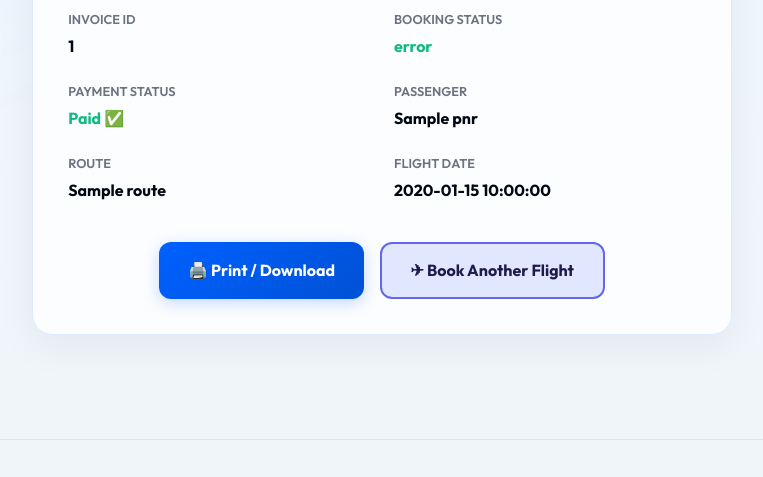
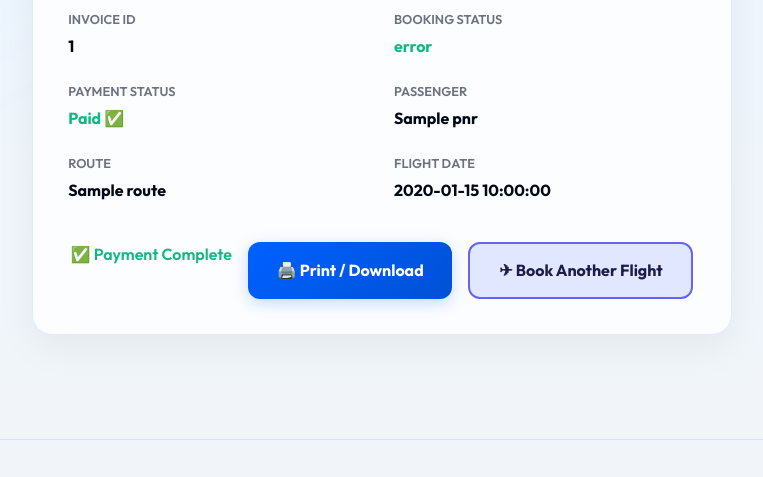
Before and after one commit to lankeethebeast/skylink-flight-booking, a Flask app: template skylink_app/templates/confirmation.html in a window 1280 px wide. Shown: the part 1020-1497 px from the top of the page, without its empty margins (258-1021 px from the left). Run offline with Flask 3, Linux system fonts and the light colour scheme; the template is opened without the code that fills it: most values are stand-ins (such as "Sample title", 1, 10 or a date in 2020); some libraries are stand-ins or nearby versions.

Commit message:
fix: show Paystack payment button based on payment status, not PNR existence
The provider returns a PNR during the reserve step (before payment).
The template was hiding the payment button inside {% if not pnr_data %},
so when a PNR existed but payment was still pending, users could never
see or click the Pay button.

```diff
--- a/skylink_app/templates/confirmation.html
+++ b/skylink_app/templates/confirmation.html
@@ -95,19 +95,17 @@
   </div>
 
   <div style="display: flex; gap: 1rem; justify-content: center; margin-top: 2.5rem; flex-wrap: wrap;">
-    {% if not pnr_data %}
+    {% if payment_status != 'paid' %}
       {% if payment_url %}
       <a href="{{ payment_url }}" target="_blank" class="btn" id="testPaymentBtn">💳 Complete Test Payment</a>
       {% endif %}
-      {% if payment_status != 'paid' %}
-        {% if paystack_public_key and paystack_public_key != '' and not paystack_public_key.startswith('pk_test_YOUR') %}
-          <button class="btn" onclick="payWithPaystack()" id="paystackBtn" style="background: linear-gradient(135deg, #059669, #10b981);">💳 Pay with Paystack</button>
-        {% else %}
-          <button class="btn" onclick="alert('Paystack is not configured. Please contact support.')" id="paystackBtn" style="opacity: 0.6;">💳 Pay with Paystack (Not Configured)</button>
-        {% endif %}
+      {% if paystack_public_key and paystack_public_key != '' and not paystack_public_key.startswith('pk_test_YOUR') %}
+        <button class="btn" onclick="payWithPaystack()" id="paystackBtn" style="background: linear-gradient(135deg, #059669, #10b981);">💳 Pay with Paystack</button>
       {% else %}
-        <span style="color: var(--state-success); font-weight: 600;">✅ Payment Complete</span>
+        <button class="btn" onclick="alert('Paystack is not configured. Please contact support.')" id="paystackBtn" style="opacity: 0.6;">💳 Pay with Paystack (Not Configured)</button>
       {% endif %}
+    {% else %}
+      <span style="color: var(--state-success); font-weight: 600;">✅ Payment Complete</span>
     {% endif %}
     <button class="btn" onclick="window.print()" id="printBtn">🖨️ Print / Download</button>
     <a href="{{ url_for('index') }}" class="btn btn-secondary" id="searchAgainBtn">✈ Book Another Flight</a>
```
